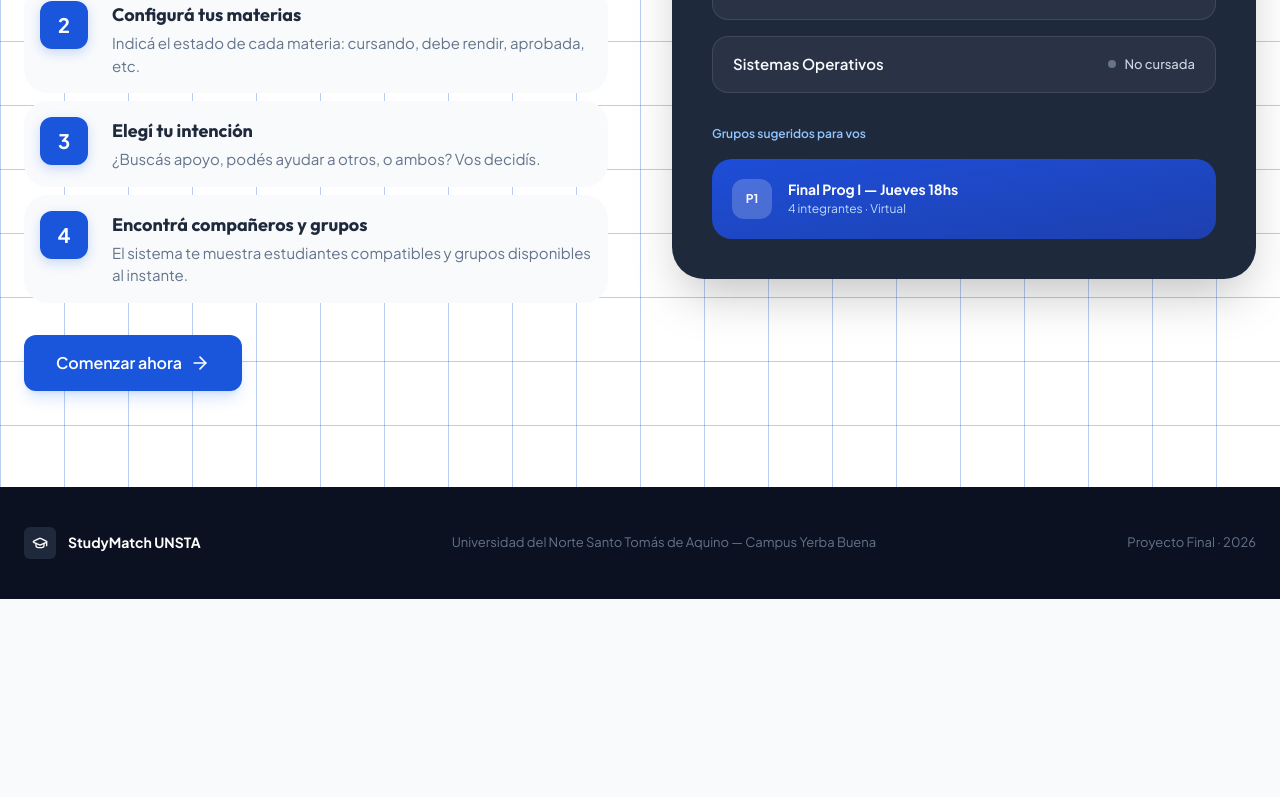
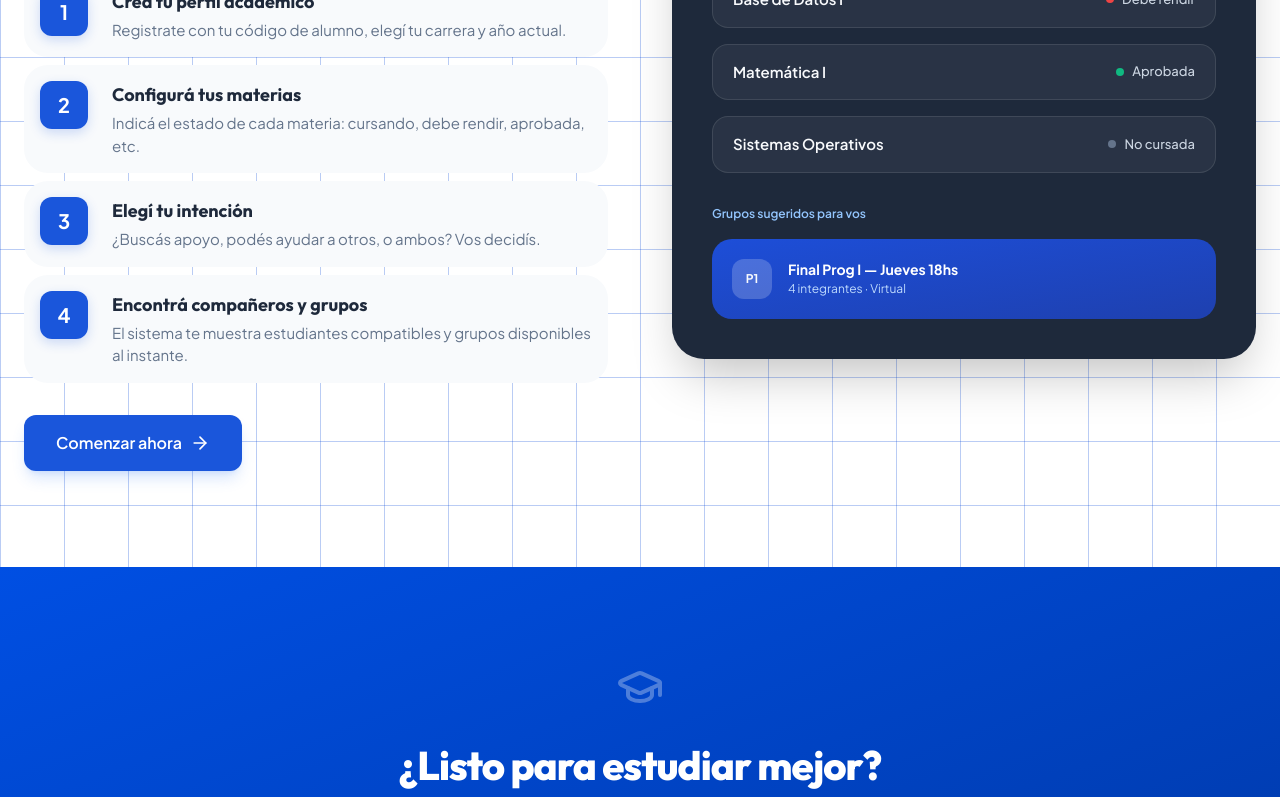
Before and after one commit to LautaroLeall/StudyMatch-Front, a React (Vite) app: page / in a window 1280 px wide. Shown: the part 2000-2797 px from the top of the page. Before the commit the page ends 2599 px from the top, so only its background shows below. Built offline with nearby package versions, Linux system fonts and the light colour scheme.

Commit message:
landing page / (call new component CTA)

```diff
--- a/src/pages/landing/LandingPage.jsx
+++ b/src/pages/landing/LandingPage.jsx
@@ -4,6 +4,7 @@ import HeaderLanding from "../../components/sections/HeaderLanding";
 import HeroSection from "../../components/sections/HeroSection";
 import HowItWorksSection from "../../components/sections/HowItWorksSection";
 import FeaturesSection from "../../components/sections/FeaturesSection";
+import CTASection from "../../components/sections/CTASection";
 
 import Footer from "../../layouts/Footer";
 import "../../styles/LandingPage.css";
@@ -22,6 +23,7 @@ function PageLanding() {
             <HeroSection />
             <FeaturesSection />
             <HowItWorksSection />
+            <CTASection />
             <Footer />
         </div>
     );
--- a/src/styles/LandingPage.css
+++ b/src/styles/LandingPage.css
@@ -1,6 +1,7 @@
 .landing-page-wrapper {
     min-height: 100vh;
     background-color: #ffffff;
+    padding-top: 5rem;
 }
 
 .landing-welcome-user {
```
